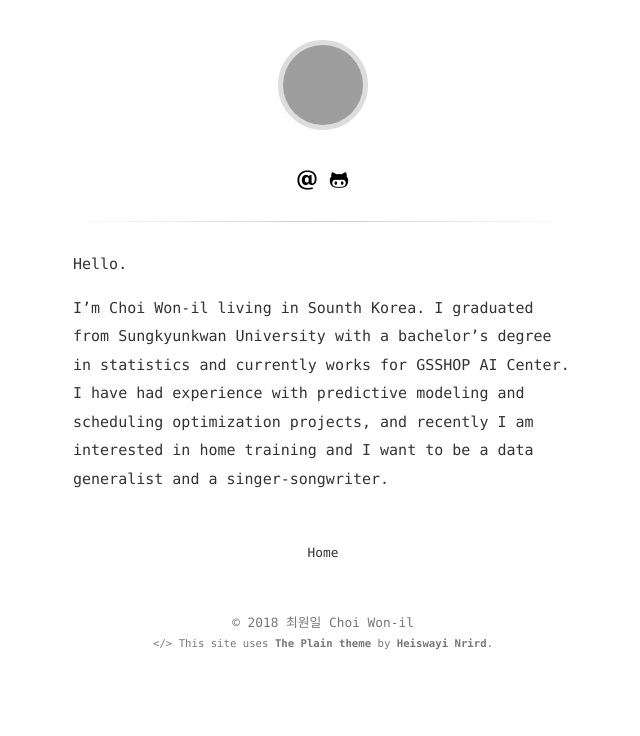
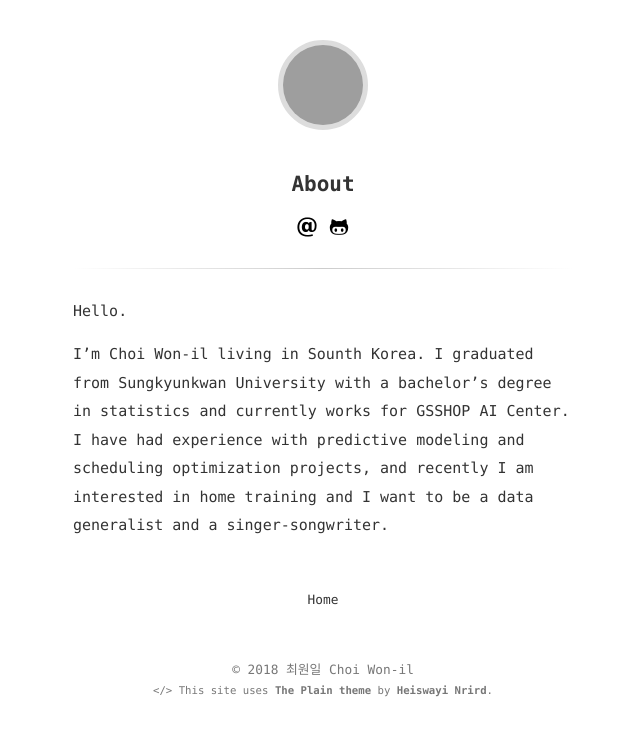
Before and after one commit to 11wi/11wi.github.io, a Jekyll site: the page built from about.md, in a window 1280 px wide, cut to the strip 0-736 px from the top of the page. Shown: the whole strip, without its empty margins (317-957 px from the left). Built offline with Jekyll 4.4.1, drawn with Linux system fonts in a browser that asks for light colours; some web fonts are replaced; grey boxes are pictures that could not be loaded.

Commit message:
fix about

```diff
--- a/_layouts/about.html
+++ b/_layouts/about.html
@@ -1,6 +1,5 @@
 ---
 layout: default
-title: About
 ---
 
 <article>
--- a/about.md
+++ b/about.md
@@ -1,5 +1,6 @@
 ---
 layout: about
+title: About
 ---
 
 Hello.
```
